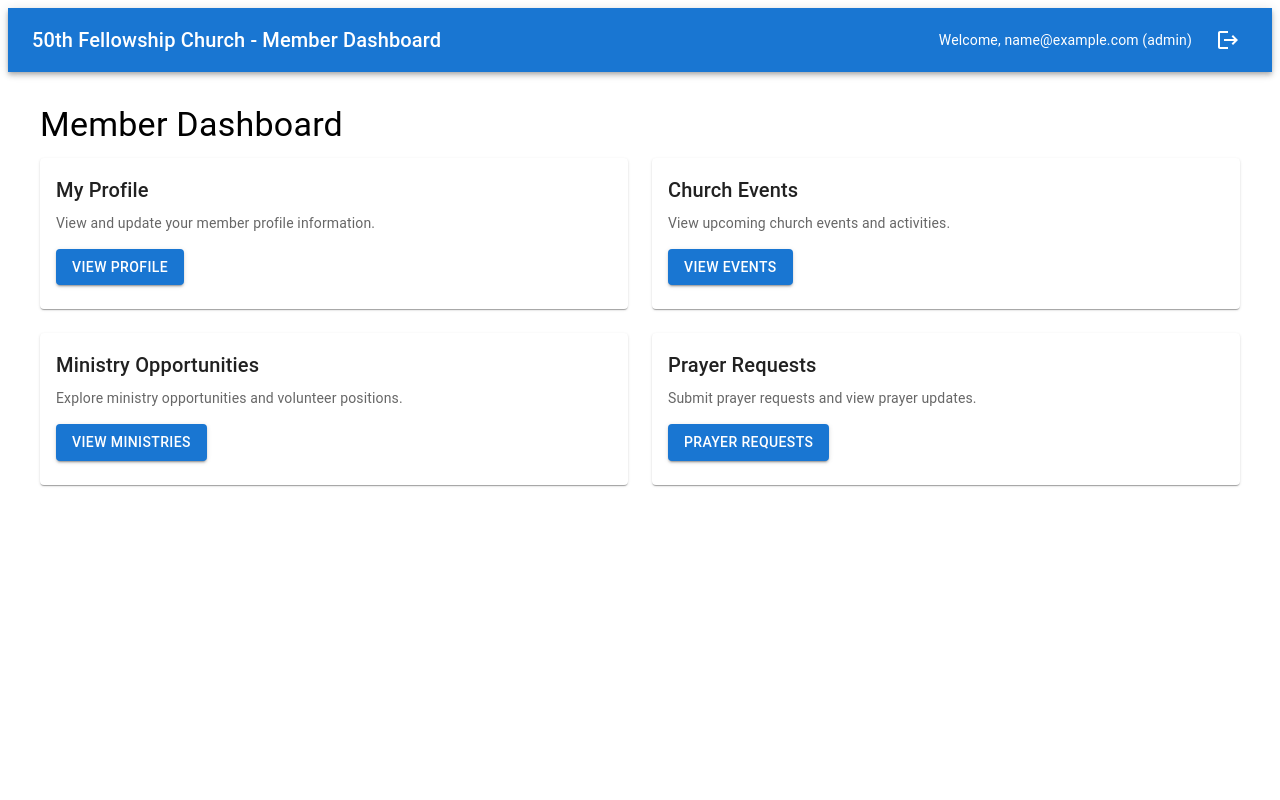
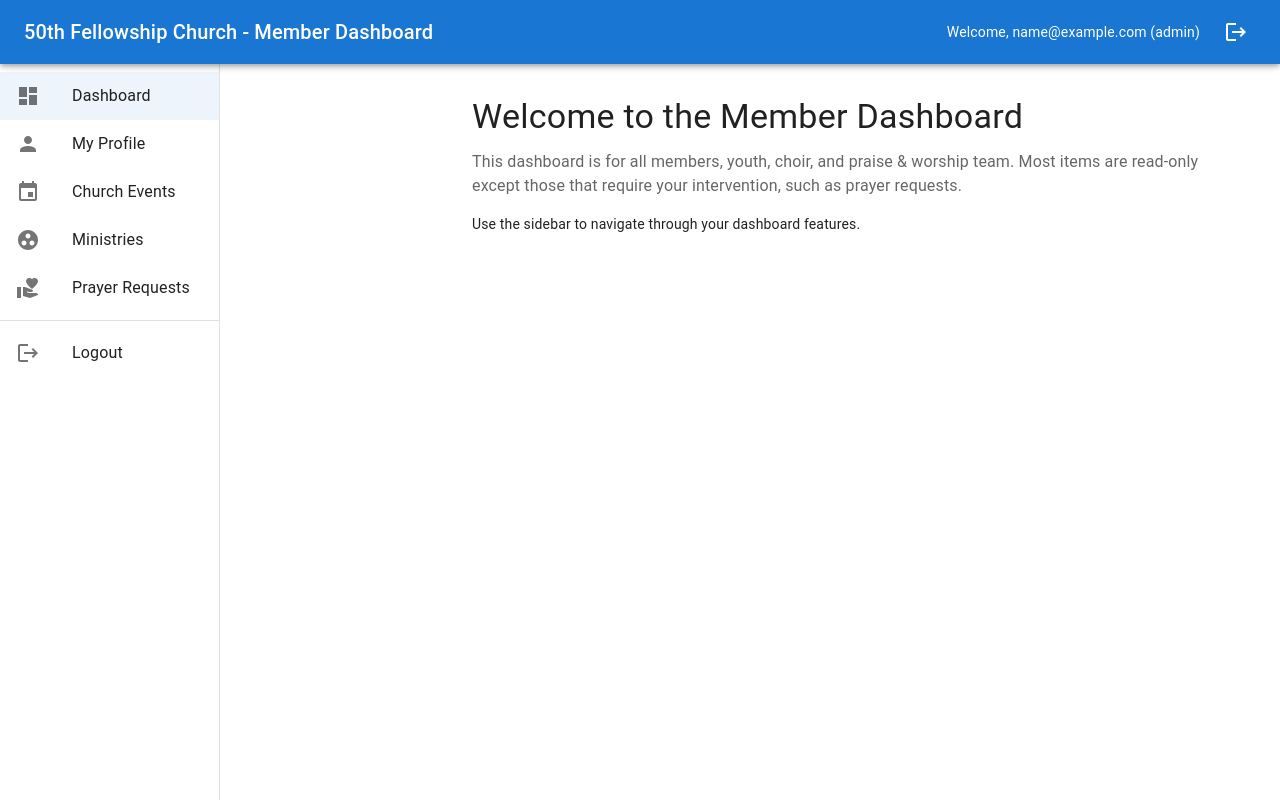
Before and after one commit to Shadracklemein/50th-fellowship, a React (Create React App) app in the folder frontend/: page /members in a window 1280 px wide. Built offline with nearby package versions, Linux system fonts and the light colour scheme; sample sign-in values are in the browser's storage.

Commit message:
Add interactive prayer requests to members dashboard and backend support

```diff
--- a/frontend/src/pages/Members.js
+++ b/frontend/src/pages/Members.js
@@ -3,34 +3,97 @@ import {
   Typography,
   Box,
   Button,
-  Paper,
-  Grid,
-  Card,
-  CardContent,
   AppBar,
   Toolbar,
-  IconButton
+  IconButton,
+  Drawer,
+  List,
+  ListItem,
+  ListItemIcon,
+  ListItemText,
+  CssBaseline,
+  Divider
 } from "@mui/material";
 import { useNavigate } from "react-router-dom";
 import LogoutIcon from '@mui/icons-material/Logout';
+import DashboardIcon from '@mui/icons-material/Dashboard';
+import PersonIcon from '@mui/icons-material/Person';
+import EventIcon from '@mui/icons-material/Event';
+import GroupWorkIcon from '@mui/icons-material/GroupWork';
+import PrayerIcon from '@mui/icons-material/VolunteerActivism';
+import axios from "axios";
+
+const drawerWidth = 220;
 
 function Members() {
   const navigate = useNavigate();
   const [userInfo, setUserInfo] = useState(null);
+  const [selected, setSelected] = useState('dashboard');
+  const [prayerRequests, setPrayerRequests] = useState([]);
+  const [newPrayer, setNewPrayer] = useState("");
+  const [loadingPrayer, setLoadingPrayer] = useState(false);
+  const [prayerError, setPrayerError] = useState("");
+  const [prayerSuccess, setPrayerSuccess] = useState("");
+
+  const API_URL = process.env.REACT_APP_API_URL || "http://localhost:5000";
 
   useEffect(() => {
-    // Get user info from localStorage
     const token = localStorage.getItem('token');
     const role = localStorage.getItem('userRole');
     const email = localStorage.getItem('userEmail');
-
     if (!token) {
       navigate('/');
       return;
     }
-
     setUserInfo({ role, email });
   }, [navigate]);
+
+  // Fetch prayer requests when userInfo or selected changes
+  useEffect(() => {
+    if (userInfo && selected === 'prayer') {
+      fetchPrayerRequests();
+    }
+    // eslint-disable-next-line
+  }, [userInfo, selected]);
+
+  const fetchPrayerRequests = async () => {
+    setLoadingPrayer(true);
+    setPrayerError("");
+    try {
+      const res = await axios.get(`${API_URL}/api/prayer-requests`, {
+        params: { email: userInfo.email },
+      });
+      setPrayerRequests(res.data);
+    } catch (err) {
+      setPrayerError("Failed to load prayer requests.");
+    } finally {
+      setLoadingPrayer(false);
+    }
+  };
+
+  const handlePrayerSubmit = async (e) => {
+    e.preventDefault();
+    setPrayerError("");
+    setPrayerSuccess("");
+    if (!newPrayer.trim()) {
+      setPrayerError("Prayer request cannot be empty.");
+      return;
+    }
+    setLoadingPrayer(true);
+    try {
+      await axios.post(`${API_URL}/api/prayer-requests`, {
+        email: userInfo.email,
+        message: newPrayer.trim(),
+      });
+      setPrayerSuccess("Prayer request submitted!");
+      setNewPrayer("");
+      fetchPrayerRequests();
+    } catch (err) {
+      setPrayerError("Failed to submit prayer request.");
+    } finally {
+      setLoadingPrayer(false);
+    }
+  };
 
   const handleLogout = () => {
     localStorage.removeItem('token');
@@ -43,109 +106,148 @@ function Members() {
     return <Typography>Loading...</Typography>;
   }
 
+  // Sidebar navigation items
+  const navItems = [
+    { key: 'dashboard', label: 'Dashboard', icon: <DashboardIcon /> },
+    { key: 'profile', label: 'My Profile', icon: <PersonIcon /> },
+    { key: 'events', label: 'Church Events', icon: <EventIcon /> },
+    { key: 'ministries', label: 'Ministries', icon: <GroupWorkIcon /> },
+    { key: 'prayer', label: 'Prayer Requests', icon: <PrayerIcon /> },
+  ];
+
+  // Main content for each section
+  const renderContent = () => {
+    switch (selected) {
+      case 'profile':
+        return (
+          <Box>
+            <Typography variant="h5" gutterBottom>My Profile</Typography>
+            <Typography variant="body1" color="text.secondary">View your member profile information.</Typography>
+            <Button variant="contained" sx={{ mt: 2 }} onClick={() => navigate('/member-profile')}>View Profile</Button>
+          </Box>
+        );
+      case 'events':
+        return (
+          <Box>
+            <Typography variant="h5" gutterBottom>Church Events</Typography>
+            <Typography variant="body1" color="text.secondary">View upcoming church events and activities.</Typography>
+            <Button variant="contained" sx={{ mt: 2 }} onClick={() => navigate('/events')}>View Events</Button>
+          </Box>
+        );
+      case 'ministries':
+        return (
+          <Box>
+            <Typography variant="h5" gutterBottom>Ministry Opportunities</Typography>
+            <Typography variant="body1" color="text.secondary">Explore ministry opportunities and volunteer positions.</Typography>
+            <Button variant="contained" sx={{ mt: 2 }} onClick={() => navigate('/ministries')}>View Ministries</Button>
+          </Box>
+        );
+      case 'prayer':
+        return (
+          <Box>
+            <Typography variant="h5" gutterBottom>Prayer Requests</Typography>
+            <Typography variant="body1" color="text.secondary" sx={{ mb: 2 }}>
+              Submit a new prayer request or view your previous requests below.
+            </Typography>
+            <form onSubmit={handlePrayerSubmit} style={{ marginBottom: 24 }}>
+              <Box display="flex" gap={2} alignItems="center">
+                <input
+                  type="text"
+                  value={newPrayer}
+                  onChange={e => setNewPrayer(e.target.value)}
+                  placeholder="Enter your prayer request..."
+                  style={{ flex: 1, padding: 8, fontSize: 16 }}
+                  disabled={loadingPrayer}
+                />
+                <Button type="submit" variant="contained" disabled={loadingPrayer}>
+                  {loadingPrayer ? "Submitting..." : "Submit"}
+                </Button>
+              </Box>
+              {prayerError && <Typography color="error" sx={{ mt: 1 }}>{prayerError}</Typography>}
+              {prayerSuccess && <Typography color="primary" sx={{ mt: 1 }}>{prayerSuccess}</Typography>}
+            </form>
+            <Typography variant="h6" sx={{ mt: 2, mb: 1 }}>My Prayer Requests</Typography>
+            {loadingPrayer ? (
+              <Typography>Loading...</Typography>
+            ) : (
+              <Box>
+                {prayerRequests.length === 0 ? (
+                  <Typography>No prayer requests yet.</Typography>
+                ) : (
+                  <ul style={{ paddingLeft: 16 }}>
+                    {prayerRequests.map((prayer) => (
+                      <li key={prayer._id} style={{ marginBottom: 8 }}>
+                        <Typography variant="body2">{prayer.message}</Typography>
+                        <Typography variant="caption" color="text.secondary">
+                          {new Date(prayer.createdAt).toLocaleString()}
+                        </Typography>
+                      </li>
+                    ))}
+                  </ul>
+                )}
+              </Box>
+            )}
+          </Box>
+        );
+      default:
+        return (
+          <Box>
+            <Typography variant="h4" gutterBottom>Welcome to the Member Dashboard</Typography>
+            <Typography variant="body1" color="text.secondary" sx={{ mb: 2 }}>
+              This dashboard is for all members, youth, choir, and praise & worship team. Most items are read-only except those that require your intervention, such as prayer requests.
+            </Typography>
+            <Typography variant="body2">Use the sidebar to navigate through your dashboard features.</Typography>
+          </Box>
+        );
+    }
+  };
+
   return (
-    <Box>
-      <AppBar position="static">
+    <Box sx={{ display: 'flex' }}>
+      <CssBaseline />
+      <AppBar position="fixed" sx={{ zIndex: (theme) => theme.zIndex.drawer + 1 }}>
         <Toolbar>
-          <Typography variant="h6" component="div" sx={{ flexGrow: 1 }}>
+          <Typography variant="h6" noWrap component="div" sx={{ flexGrow: 1 }}>
             50th Fellowship Church - Member Dashboard
           </Typography>
           <Typography variant="body2" sx={{ mr: 2 }}>
             Welcome, {userInfo.email} ({userInfo.role})
-            {/* This dashboard is for all members, youth, choir, and praise & worship team. */}
           </Typography>
           <IconButton color="inherit" onClick={handleLogout}>
             <LogoutIcon />
           </IconButton>
         </Toolbar>
       </AppBar>
-
-      <Box p={4}>
-        <Typography variant="h4" gutterBottom>
-          Member Dashboard
-        </Typography>
-
-        <Grid container spacing={3}>
-          <Grid item xs={12} md={6}>
-            <Card>
-              <CardContent>
-                <Typography variant="h6" gutterBottom>
-                  My Profile
-                </Typography>
-                <Typography variant="body2" color="text.secondary">
-                  View and update your member profile information.
-                </Typography>
-                <Button
-                  variant="contained"
-                  sx={{ mt: 2 }}
-                  onClick={() => navigate('/member-profile')}
-                >
-                  View Profile
-                </Button>
-              </CardContent>
-            </Card>
-          </Grid>
-
-          <Grid item xs={12} md={6}>
-            <Card>
-              <CardContent>
-                <Typography variant="h6" gutterBottom>
-                  Church Events
-                </Typography>
-                <Typography variant="body2" color="text.secondary">
-                  View upcoming church events and activities.
-                </Typography>
-                <Button
-                  variant="contained"
-                  sx={{ mt: 2 }}
-                  onClick={() => navigate('/events')}
-                >
-                  View Events
-                </Button>
-              </CardContent>
-            </Card>
-          </Grid>
-
-          <Grid item xs={12} md={6}>
-            <Card>
-              <CardContent>
-                <Typography variant="h6" gutterBottom>
-                  Ministry Opportunities
-                </Typography>
-                <Typography variant="body2" color="text.secondary">
-                  Explore ministry opportunities and volunteer positions.
-                </Typography>
-                <Button
-                  variant="contained"
-                  sx={{ mt: 2 }}
-                  onClick={() => navigate('/ministries')}
-                >
-                  View Ministries
-                </Button>
-              </CardContent>
-            </Card>
-          </Grid>
-
-          <Grid item xs={12} md={6}>
-            <Card>
-              <CardContent>
-                <Typography variant="h6" gutterBottom>
-                  Prayer Requests
-                </Typography>
-                <Typography variant="body2" color="text.secondary">
-                  Submit prayer requests and view prayer updates.
-                </Typography>
-                <Button
-                  variant="contained"
-                  sx={{ mt: 2 }}
-                  onClick={() => navigate('/prayer-requests')}
-                >
-                  Prayer Requests
-                </Button>
-              </CardContent>
-            </Card>
-          </Grid>
-        </Grid>
+      <Drawer
+        variant="permanent"
+        sx={{
+          width: drawerWidth,
+          flexShrink: 0,
+          [`& .MuiDrawer-paper`]: { width: drawerWidth, boxSizing: 'border-box' },
+        }}
+      >
+        <Toolbar />
+        <Box sx={{ overflow: 'auto' }}>
+          <List>
+            {navItems.map((item) => (
+              <ListItem button key={item.key} selected={selected === item.key} onClick={() => setSelected(item.key)}>
+                <ListItemIcon>{item.icon}</ListItemIcon>
+                <ListItemText primary={item.label} />
+              </ListItem>
+            ))}
+          </List>
+          <Divider />
+          <List>
+            <ListItem button onClick={handleLogout}>
+              <ListItemIcon><LogoutIcon /></ListItemIcon>
+              <ListItemText primary="Logout" />
+            </ListItem>
+          </List>
+        </Box>
+      </Drawer>
+      <Box component="main" sx={{ flexGrow: 1, bgcolor: 'background.default', p: 4, ml: `${drawerWidth}px` }}>
+        <Toolbar />
+        {renderContent()}
       </Box>
     </Box>
   );
```
Also changed, not shown: 2 other files (tests, documents, lock files or other folders).
